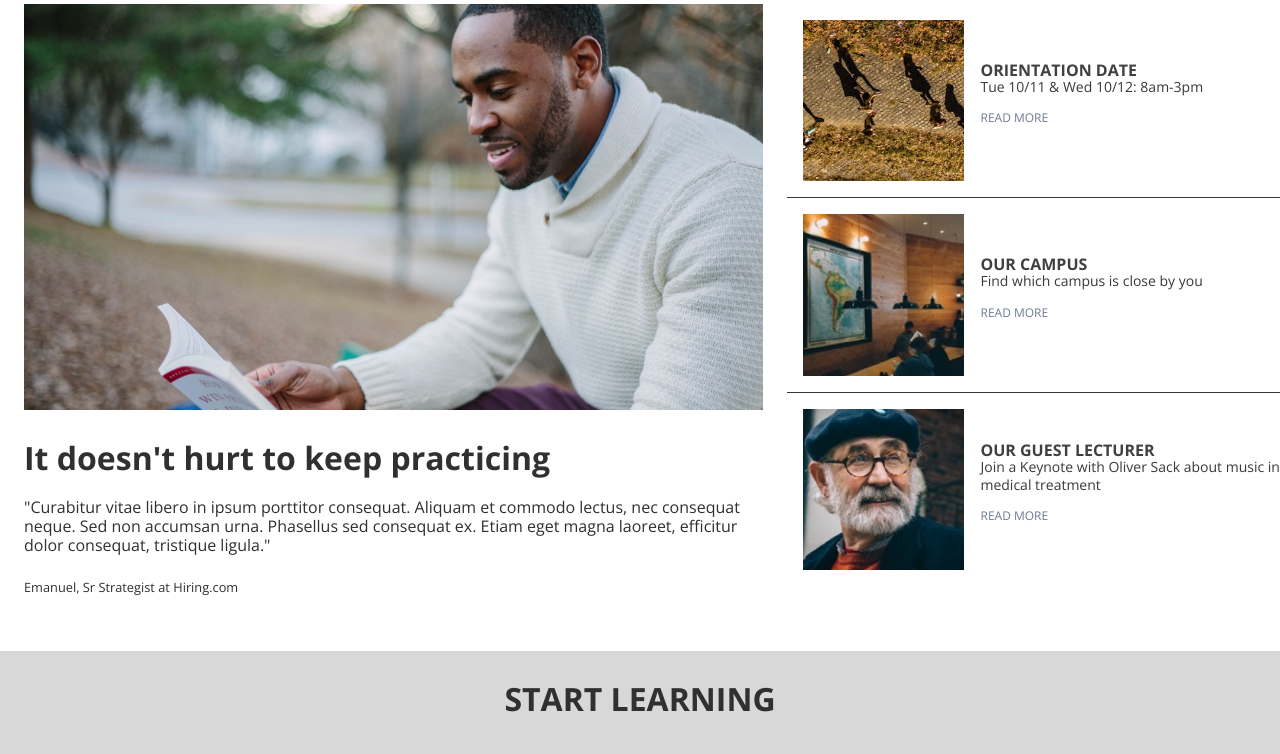
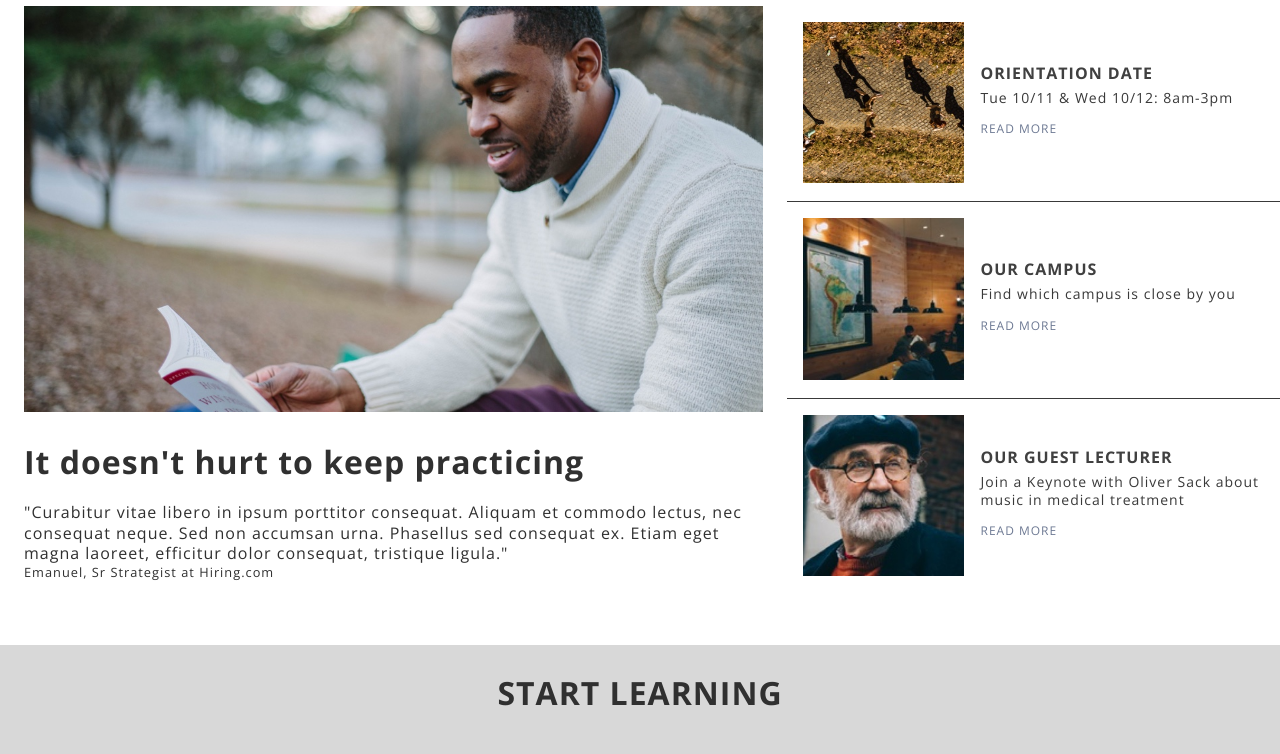
Before and after one commit to eklaassen/colmar_academy, a plain HTML site: page index.html in a window 1280 px wide. Shown: the part 669-1423 px from the top of the page. Drawn offline with nearby package versions, Linux system fonts and the light colour scheme.

Commit message:
Final commit

```diff
--- a/resources/css/style.css
+++ b/resources/css/style.css
@@ -3,12 +3,8 @@ body {
     background-color: #ffffff;
     font-family: 'Open Sans', sans-serif;
     color: #303030;
-    font-size: 16px;
-    line-height: 0;
-    margin: 0;
-    padding: 0;
-    display: flex;
-    flex-direction: column;
+    font-size: 1rem;
+    letter-spacing: 1px;
 }
 
 .container {
@@ -159,9 +155,7 @@ button:hover {
 
 /* INFO */
 .info {
-    display: flex;
     background-color: #FFFFFF;
-    flex-direction: row;
 }
 
 .image-small-mobile {
@@ -181,7 +175,7 @@ button:hover {
 
 .image-info p {
     font-weight: 300;
-    padding-bottom: 24px;
+    line-height: 1.3;
 }
 
 .caption {
```
